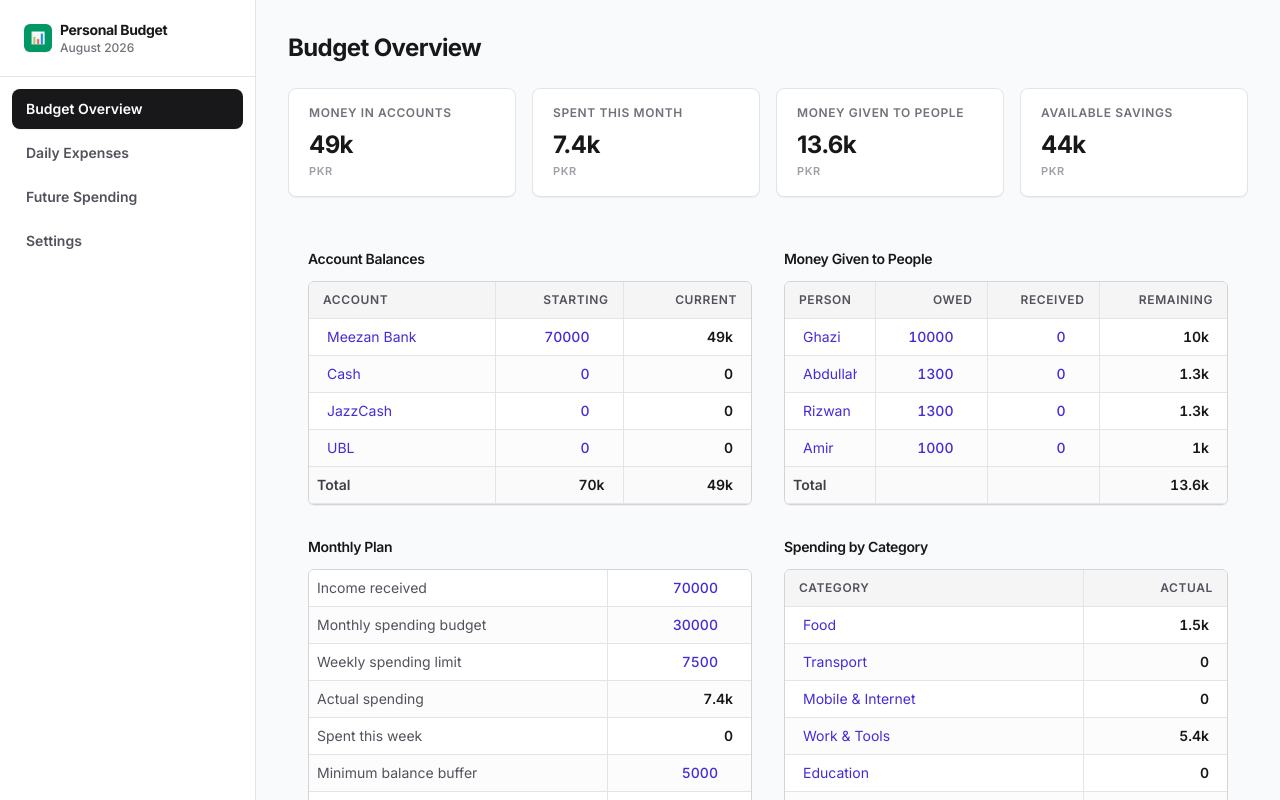
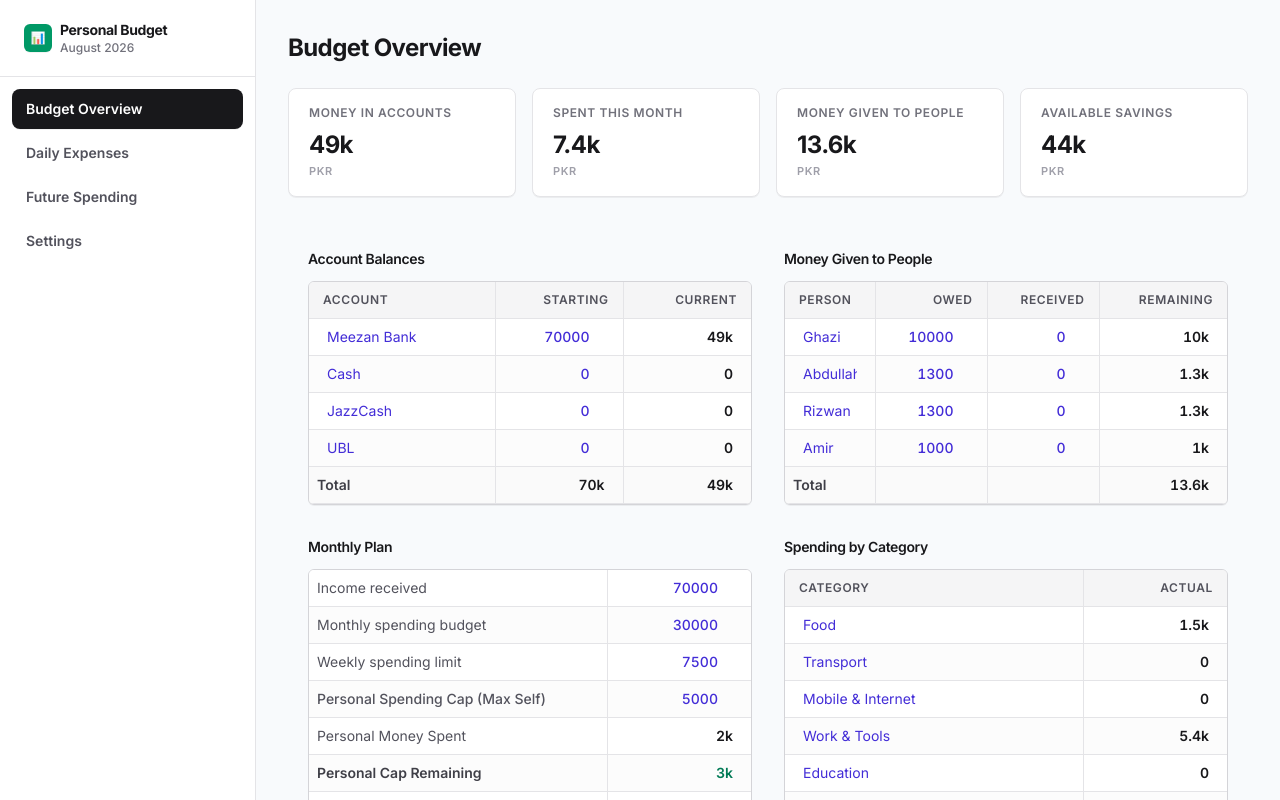
Before and after one commit to M-Irfan-Riaz0/personal_finance_manager, a Next.js app: page / in a window 1280 px wide. Shown: the top 800 px of the page. Built offline with nearby package versions, Linux system fonts and the light colour scheme; no server answers; the database is empty.

Commit message:
Add Personal Spending Cap and remaining allowance metrics to Monthly Plan

```diff
--- a/src/components/BudgetSheet.tsx
+++ b/src/components/BudgetSheet.tsx
@@ -240,7 +240,32 @@ export default function BudgetSheet({
                   </Td>
                 </tr>
                 <tr className="odd:bg-white even:bg-zinc-50/50">
-                  <Td className="text-zinc-600">Actual spending</Td>
+                  <Td className="text-zinc-600 font-medium">Personal Spending Cap (Max Self)</Td>
+                  <Td className="w-32 sm:w-36">
+                    <NumberInput
+                      value={data.plan.personalSpendingCap ?? 5000}
+                      onChange={(v) => updatePlan({ personalSpendingCap: v })}
+                    />
+                  </Td>
+                </tr>
+                <tr className="odd:bg-white even:bg-zinc-50/50">
+                  <Td className="text-zinc-600">Personal Money Spent</Td>
+                  <Td className="w-32 sm:w-36">
+                    <Computed value={t.personalSpent}>{fmtPKR(t.personalSpent)}</Computed>
+                  </Td>
+                </tr>
+                <tr className="odd:bg-white even:bg-zinc-50/50 bg-indigo-50/30">
+                  <Td className="text-zinc-700 font-semibold">Personal Cap Remaining</Td>
+                  <Td className="w-32 sm:w-36">
+                    <Computed value={t.personalCapRemaining}>
+                      <span className={t.personalCapRemaining >= 0 ? "text-emerald-700 font-semibold" : "text-rose-600 font-semibold"}>
+                        {fmtPKR(t.personalCapRemaining)}
+                      </span>
+                    </Computed>
+                  </Td>
+                </tr>
+                <tr className="odd:bg-white even:bg-zinc-50/50">
+                  <Td className="text-zinc-600">Actual spending (Total)</Td>
                   <Td className="w-32 sm:w-36">
                     <Computed value={t.spentThisMonth}>{fmtPKR(t.spentThisMonth)}</Computed>
                   </Td>
--- a/src/components/SettingsPage.tsx
+++ b/src/components/SettingsPage.tsx
@@ -181,6 +181,13 @@ export default function SettingsPage({
             onChange={(e) => updatePlan({ minBalanceBuffer: Number(e.target.value) || 0 })}
             placeholder="0"
           />
+          <Input
+            label="Personal Spending Cap (Max Self)"
+            type="number"
+            value={data.plan.personalSpendingCap || ""}
+            onChange={(e) => updatePlan({ personalSpendingCap: Number(e.target.value) || 0 })}
+            placeholder="5000"
+          />
         </div>
       </Card>
 
--- a/src/lib/budget.ts
+++ b/src/lib/budget.ts
@@ -13,6 +13,7 @@ export type MonthlyPlan = {
   monthlySpendingBudget: number;
   weeklySpendingLimit: number;
   minBalanceBuffer: number;
+  personalSpendingCap?: number;
 };
 
 export type FutureExpense = {
@@ -65,6 +66,7 @@ export const DEFAULT_BUDGET: BudgetData = {
     monthlySpendingBudget: 30000,
     weeklySpendingLimit: 7500,
     minBalanceBuffer: 5000,
+    personalSpendingCap: 5000,
   },
   expenses: [
     { date: "2026-08-01", category: "Other", description: "Money given to Ghazi", account: "Meezan Bank", amount: 10000 },
@@ -156,6 +158,12 @@ export function computeTotals(data: BudgetData, today: Date) {
     .filter((e) => e.date >= isoDate(weekAgo.getFullYear(), weekAgo.getMonth(), weekAgo.getDate()) && e.date <= isoDate(today.getFullYear(), today.getMonth(), today.getDate()))
     .reduce((s, e) => s + e.amount, 0);
 
+  const personalSpent = data.expenses
+    .filter((e) => !isGivenMoney(e) && (e.category.trim().toLowerCase() === "personal" || e.category.trim().toLowerCase() === "food"))
+    .reduce((s, e) => s + e.amount, 0);
+  const personalCap = data.plan.personalSpendingCap ?? 5000;
+  const personalCapRemaining = personalCap - personalSpent;
+
   return {
     accountsComputed,
     categoriesComputed,
@@ -170,6 +178,9 @@ export function computeTotals(data: BudgetData, today: Date) {
     budgetDifference,
     daysLeftInMonth: daysLeft,
     spentThisWeek,
+    personalSpent,
+    personalCap,
+    personalCapRemaining,
   };
 }
 
```
